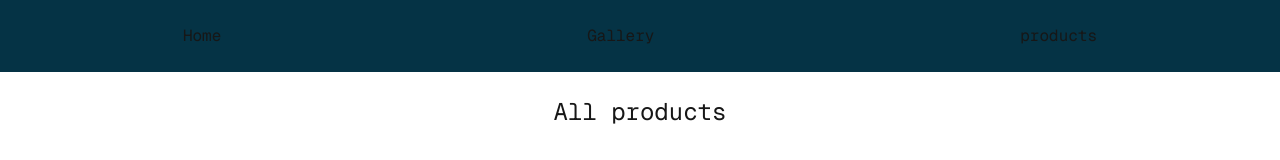
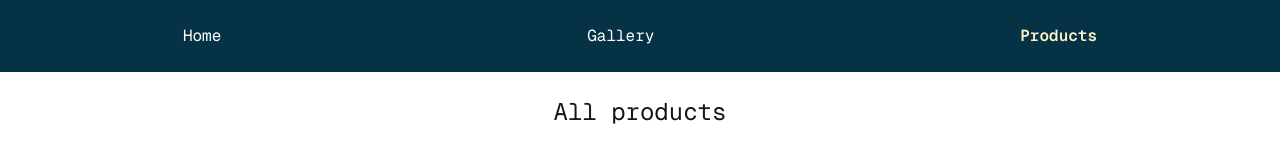
Before and after one commit to tarekul42/my-app-next, a Next.js app: page /products in a window 1280 px wide. Shown: the top 160 px of the page. Built offline with nearby package versions, Linux system fonts and the light colour scheme; data requests are answered from the project's data file.

Commit message:
explored handling active links

```diff
--- a/src/components/Navbar.tsx
+++ b/src/components/Navbar.tsx
@@ -1,11 +1,43 @@
+"use client";
+
 import Link from "next/link";
+import { usePathname } from "next/navigation";
 
 const Navbar = () => {
+  const pathname = usePathname();
+
   return (
     <div className="flex justify-around py-6 bg-cyan-950">
-      <Link href="/">Home</Link>
-      <Link href="/gallery">Gallery</Link>
-      <Link href="/products">products</Link>
+      <Link
+        href="/"
+        className={`${
+          pathname === "/"
+            ? "font-semibold text-amber-100 hover:underline hover:text-amber-200"
+            : "text-white"
+        }`}
+      >
+        Home
+      </Link>
+      <Link
+        href="/gallery"
+        className={`${
+          pathname === "/gallery"
+            ? "font-semibold text-amber-100 hover:underline hover:text-amber-200"
+            : "text-white"
+        }`}
+      >
+        Gallery
+      </Link>
+      <Link
+        href="/products"
+        className={`${
+          pathname === "/products"
+            ? "font-semibold text-amber-100 hover:underline hover:text-amber-200"
+            : "text-white"
+        }`}
+      >
+        Products
+      </Link>
     </div>
   );
 };
```
